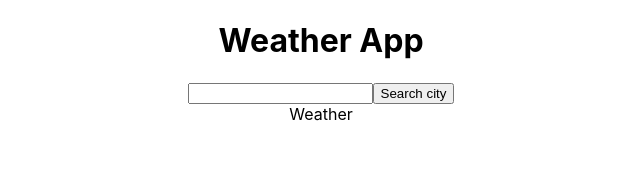
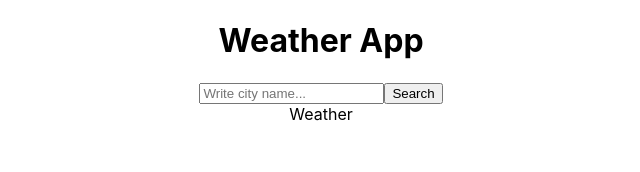
Before and after one commit to paulinastefanska/weatherApp, a React (Create React App) app: page / in a window 1280 px wide. Shown: the top 172 px of the page, without its empty margins (319-959 px from the left). Built offline with nearby package versions, Linux system fonts and the light colour scheme.

Commit message:
Add fetch api

```diff
--- a/src/App.js
+++ b/src/App.js
@@ -5,11 +5,49 @@ import Result from "./components/Result";
 import "./App.css";
 
 class App extends Component {
+  state = {
+    value: "",
+    date: "",
+    city: "",
+    sunrise: "",
+    sunset: "",
+    temp: "",
+    pressure: "",
+    wind: "",
+    err: ""
+  };
+
+  handleInputChange = e => {
+    this.setState({
+      value: e.target.value
+    });
+  };
+
+  handleCitySubmint = e => {
+    e.preventDefault();
+    const API = `http://api.openweathermap.org/data/2.5/weather?q=${this.state.value}&APPID=f262281ecaf37255968f7b381035a318&units=metric`;
+
+    fetch(API)
+      .then(response => {
+        if (response.ok) {
+          return response;
+        }
+        throw Error("Oops... something went wrong");
+      })
+      .then(response => response.json())
+      .then(result => console.log(result))
+      .catch(err => console.log(err));
+  };
+
   render() {
     return (
       <div className="App">
         <h1>Weather App</h1>
-        <Form />
+        <Form
+          value={this.state.value}
+          change={this.handleInputChange}
+          submit={this.handleCitySubmint}
+        />
         <Result />
       </div>
     );
--- a/src/components/Form.js
+++ b/src/components/Form.js
@@ -1,10 +1,15 @@
 import React from "react";
 
-const Form = () => {
+const Form = props => {
   return (
-    <form>
-      <input type="text" />
-      <button>Search city</button>
+    <form onSubmit={props.submit}>
+      <input
+        type="text"
+        value={props.value}
+        onChange={props.change}
+        placeholder="Write city name..."
+      />
+      <button>Search</button>
     </form>
   );
 };
```
